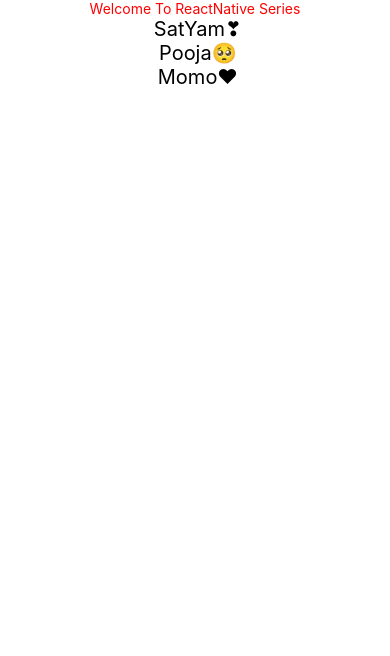
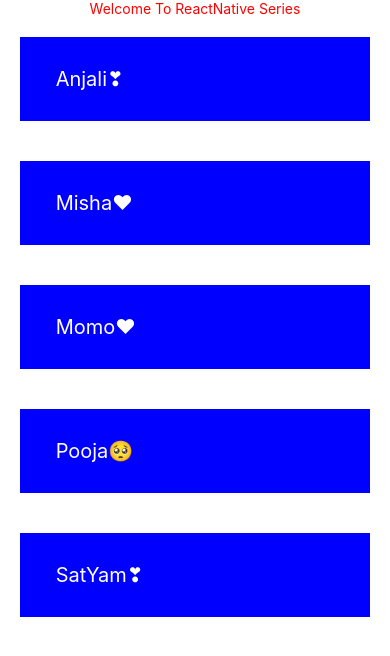
Before and after one commit to VikasDz/ReactNativeLearning, a React Native app: screen / in a window 390 px wide. Shown: the top 656 px of the page. Built offline with nearby package versions, Linux system fonts and the light colour scheme.

Commit message:
FlatList Keys

```diff
--- a/src/screens/FlatListDemo.js
+++ b/src/screens/FlatListDemo.js
@@ -5,27 +5,55 @@ import React from "react";
 const FlatListDemo = () => {
     const names = [
         {
+
+          index: "1",
           name: "SatYam❣",
         },
         {
+
+          index: "2",
           name: "Pooja🥺",
         },
         {
+          index: "3",
           name: "Momo❤",
+        },
+        {
+          index: "4",
+          name: "Misha❤",
+        },
+        {
+          index: "5",
+          name: "Anjali❣",
         },
       ];
 
 const styles3 = StyleSheet.create({
   textStyle:{
-    color: "black",
-    textAlign : "center",
-    fontSize : 20,
+    fontSize: 20,
+    padding: 30,
+    backgroundColor: "blue",
+    margin: 20,
+    color: "white",
 
+  },
+  listStyle: {
+    textAlign: "center",
+    margin: 20,
+    padding: 10,
   },
 });
 
     return (
      <FlatList
+       keyExtractor={(key) => {
+         return key.index;
+       }}
+      //  horizontal
+      //  numColumns={2}
+      //  showsHorizontalScrollIndicator={false}
+      inverted
+
         data = {names}
         renderItem = {(element) => {
           console.log(element.item.name);
```
Also changed, not shown: 1 other file (tests, documents, lock files or other folders).
